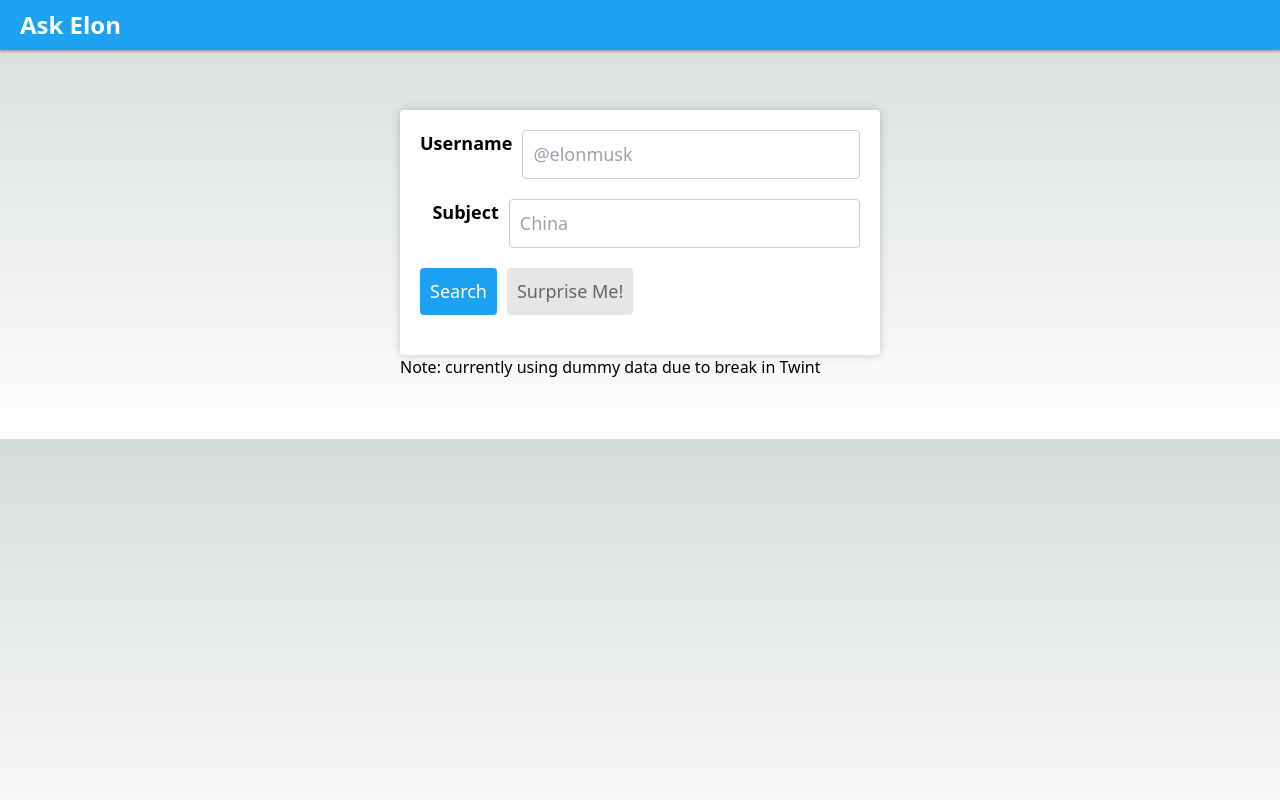
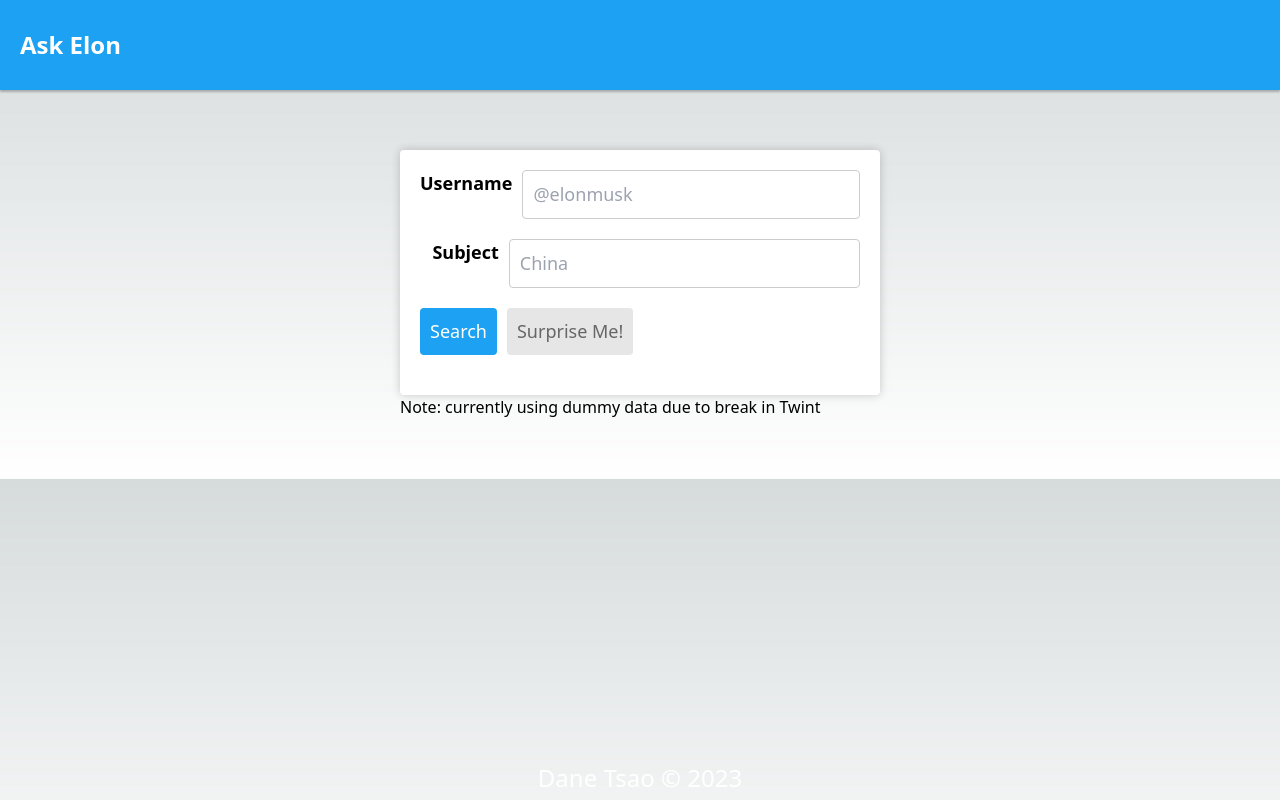
Before and after one commit to danetsao/Ask-Elon, a Next.js app in the folder site/: page / in a window 1280 px wide. Built offline with nearby package versions, Linux system fonts and the light colour scheme.

Commit message:
added footer

```diff
--- a/site/components/askelon.tsx
+++ b/site/components/askelon.tsx
@@ -70,6 +70,8 @@
   function noResult() {
     setHasResult(false);
   }
+  const year = new Date().getFullYear();
+  const githubUrl = 'https://github.com/danetsao';
   const header = (
     <div className={styles.header_container}>
       <div>
@@ -77,11 +79,19 @@
       </div>
     </div>
   )
+  const footer = (
+    <footer className={styles.footer}>
+      <p>
+      <a href={githubUrl} target="_blank" rel="noopener noreferrer">Dane Tsao</a> &copy; {year}
+      </p>
+    </footer>
+  );
 
   return (
     <div>
       {header}
       {displayedElement}
+      {footer}
     </div>
   );
 };
--- a/site/styles/askelon.module.css
+++ b/site/styles/askelon.module.css
@@ -3,7 +3,7 @@
     justify-content: space-between;
     align-items: center;
     background-color: #1DA1F2;
-    height: 50px;
+    height: 90px;
     padding: 0 20px;
     box-shadow: 0px 2px 2px rgba(0, 0, 0, 0.25);
   }
@@ -14,3 +14,12 @@
     color: white;
     margin: 0;
   }
+  .footer {
+    font-size: 24px;
+    color: white;
+    position: absolute;
+    bottom: 0;
+    width: 100%;
+    height: 2.5rem;
+    text-align: center;
+  }
```
